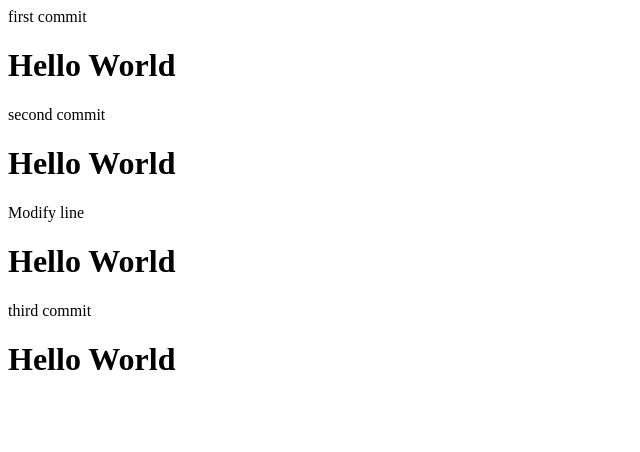
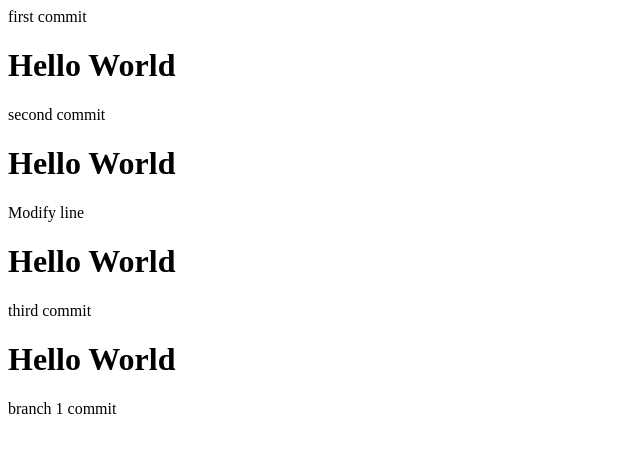
Before and after one commit to kimmoonj00/OSS1, a plain HTML site: page index.html in a window 1280 px wide. Shown: the whole page, without its empty margins (0-640 px from the left). Drawn offline with Linux system fonts and the light colour scheme.

Commit message:
branch 1 commit

```diff
--- a/index.html
+++ b/index.html
@@ -15,5 +15,7 @@
 
         third commit
         <h1>Hello World</h1>
+
+        branch 1 commit
     </body>
 </html>
```
